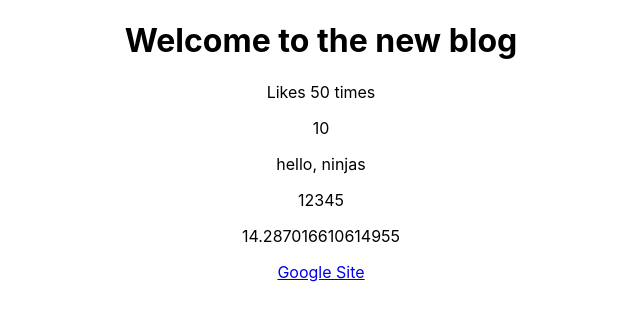
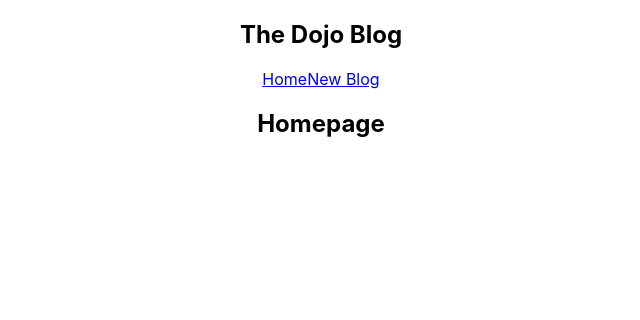
Before and after one commit to adesuwa-osagie/react-practice-blog, a React (Create React App) app in the folder dojo-blog/: page / in a window 1280 px wide. Shown: the top 320 px of the page, without its empty margins (319-959 px from the left). Built offline with nearby package versions, Linux system fonts and the light colour scheme.

Commit message:
Lesson 5: Multiple Components

```diff
--- a/dojo-blog/src/App.js
+++ /dev/null
@@ -1,27 +0,0 @@
-import './App.css';
-
-function App() {
-  const title = "Welcome to the new blog"
-  const likes = 50
-  // const person = { name: "yoshi", age: 30}
-  const link = "http://www.google.com"
-
-  return (
-    <div className="App">
-      <div className="content">
-        <h1>{ title }</h1>
-        <p>Likes { likes } times</p>
-        {/* <p>{person}</p> */}
-
-        <p>{ 10 }</p>
-        <p>{ "hello, ninjas "}</p>
-        <p>{ [1,2,3,4,5] }</p>
-        <p>{ Math.random() * 18 }</p>
-
-        <a href={link}>Google Site</a>
-      </div>
-    </div>
-  );
-}
-
-export default App;
--- /dev/null
+++ b/dojo-blog/src/components/App.js
@@ -0,0 +1,16 @@
+import '../App.css';
+import Navbar from './Navbar';
+import Home from './Home';
+
+function App() {
+  return (
+    <div className="App">
+      <Navbar />
+      <div className="content">
+        <Home />
+      </div>
+    </div>
+  );
+}
+
+export default App;
--- /dev/null
+++ b/dojo-blog/src/components/Home.js
@@ -0,0 +1,9 @@
+const Home = () => {
+    return (
+        <div className="home">
+            <h2>Homepage</h2>
+        </div>
+     );
+}
+
+export default Home;
--- /dev/null
+++ b/dojo-blog/src/components/Navbar.js
@@ -0,0 +1,13 @@
+const Navbar = () => {
+    return (
+        <nav className="navbar">
+            <h1>The Dojo Blog</h1>
+            <div className="links">
+                <a href="/">Home</a>
+                <a href="/create">New Blog</a>
+            </div>
+        </nav>
+    );
+}
+
+export default Navbar;
--- a/dojo-blog/src/index.js
+++ b/dojo-blog/src/index.js
@@ -1,7 +1,7 @@
 import React from 'react';
 import ReactDOM from 'react-dom';
 import './index.css';
-import App from './App';
+import App from './components/App';
 
 
 ReactDOM.render(
```
Also changed, not shown: 1 other file (tests, documents, lock files or other folders).
